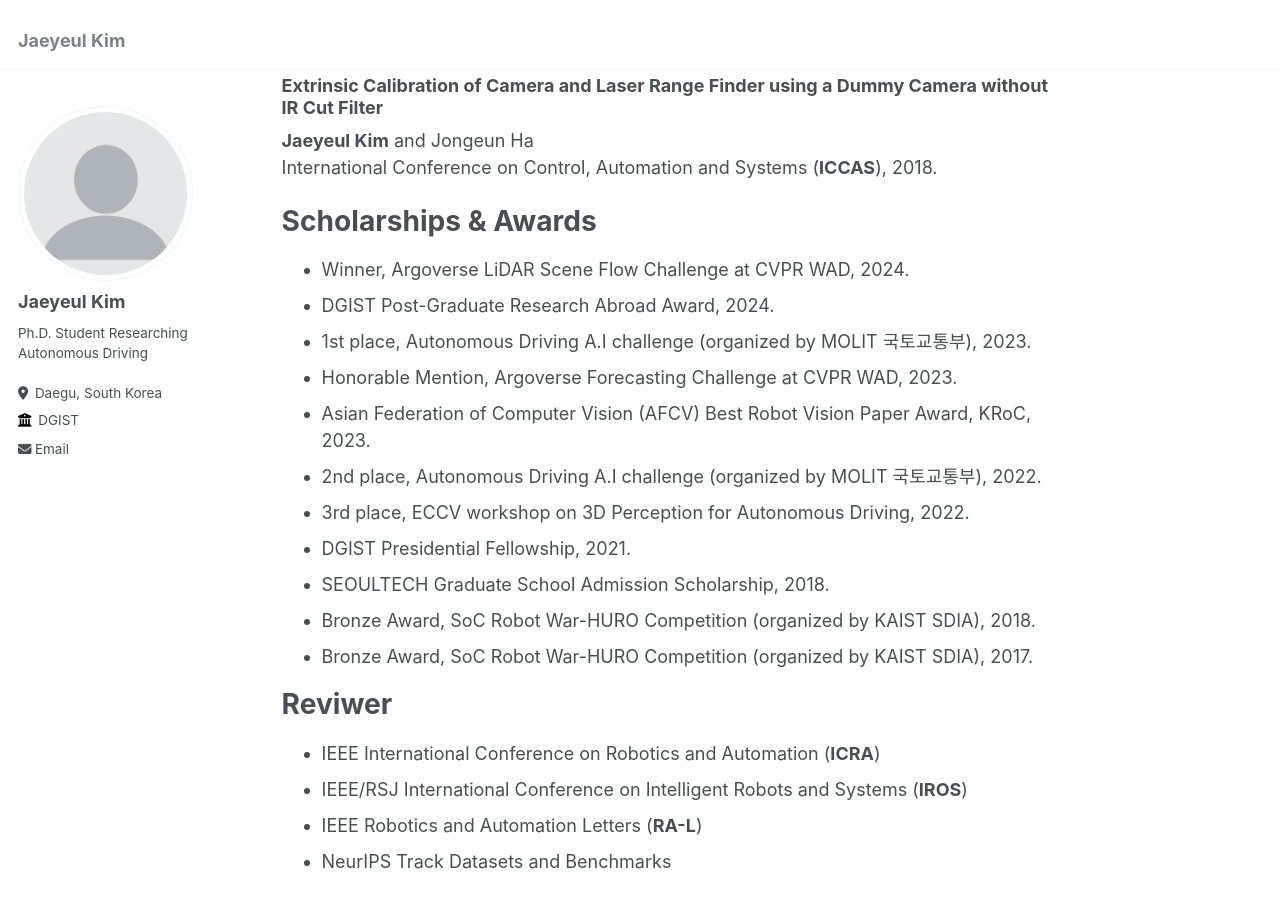
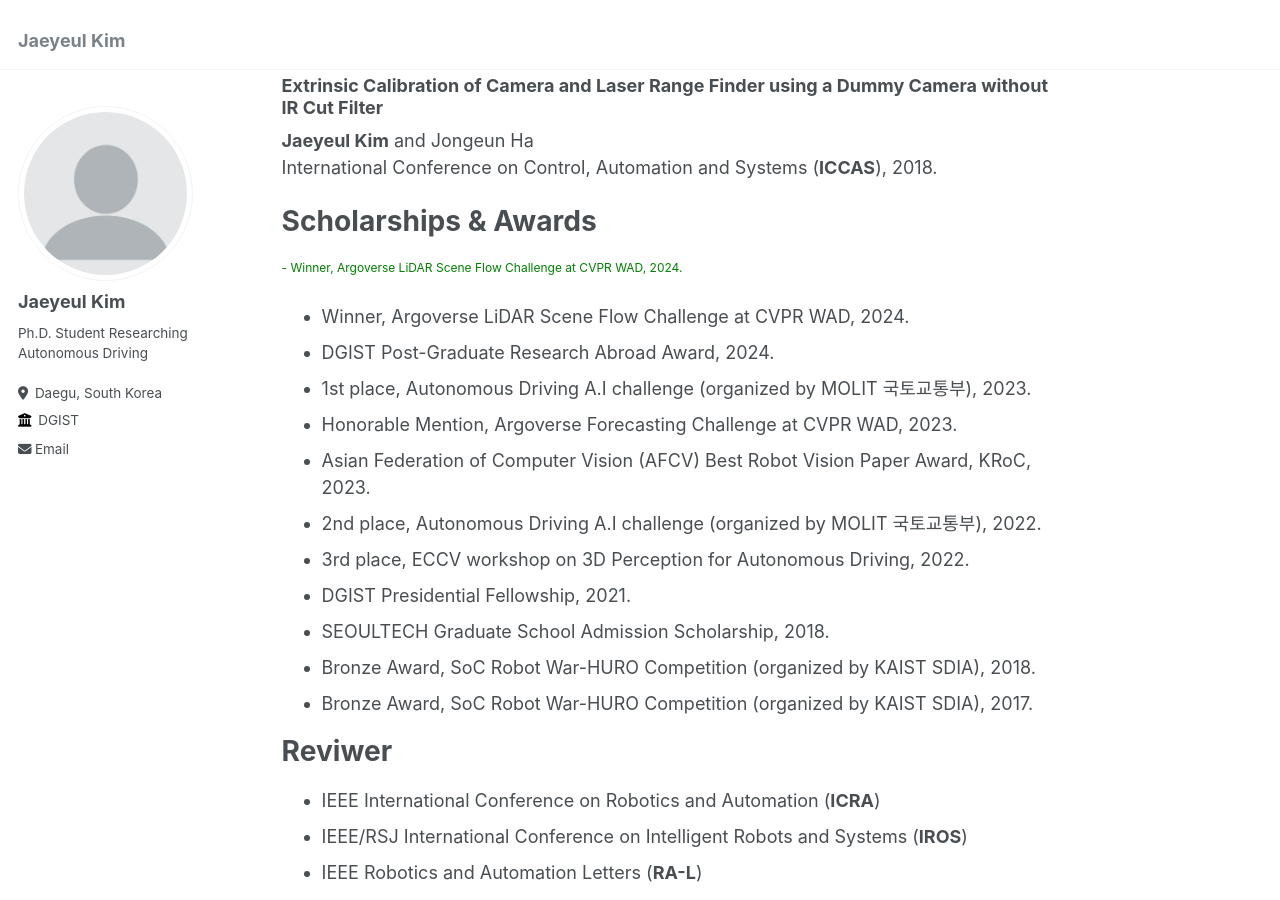
Before and after one commit to jykim94/jykim94.github.io, a Jekyll site: the page built from _pages/about.md, in a window 1280 px wide and 900 px high, scrolled down 2450 px. Built offline with Jekyll 4.4.1, drawn with Linux system fonts in a browser that asks for light colours.

Commit message:
Updated specific content

```diff
--- a/_pages/about.md
+++ b/_pages/about.md
@@ -89,6 +89,7 @@ International Conference on Control, Automation and Systems (**ICCAS**), 2018.
 
 Scholarships & Awards
 ======
+<span style="font-size: 12px; color: green">- Winner, Argoverse LiDAR Scene Flow Challenge at CVPR WAD, 2024.</span>
 - Winner, Argoverse LiDAR Scene Flow Challenge at CVPR WAD, 2024.
 - DGIST Post-Graduate Research Abroad Award, 2024.
 - 1st place, Autonomous Driving A.I challenge (organized by MOLIT 국토교통부), 2023.
```
